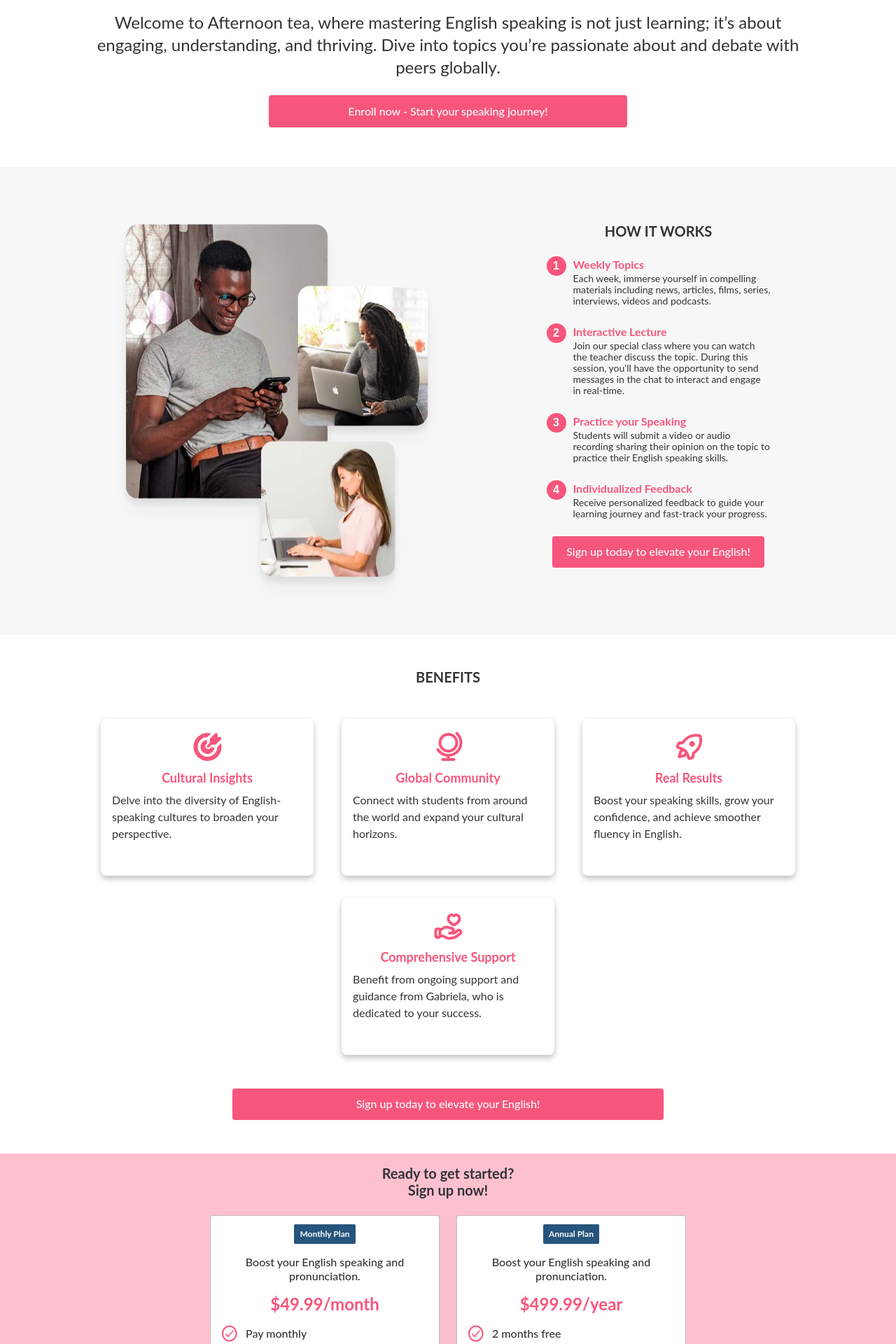
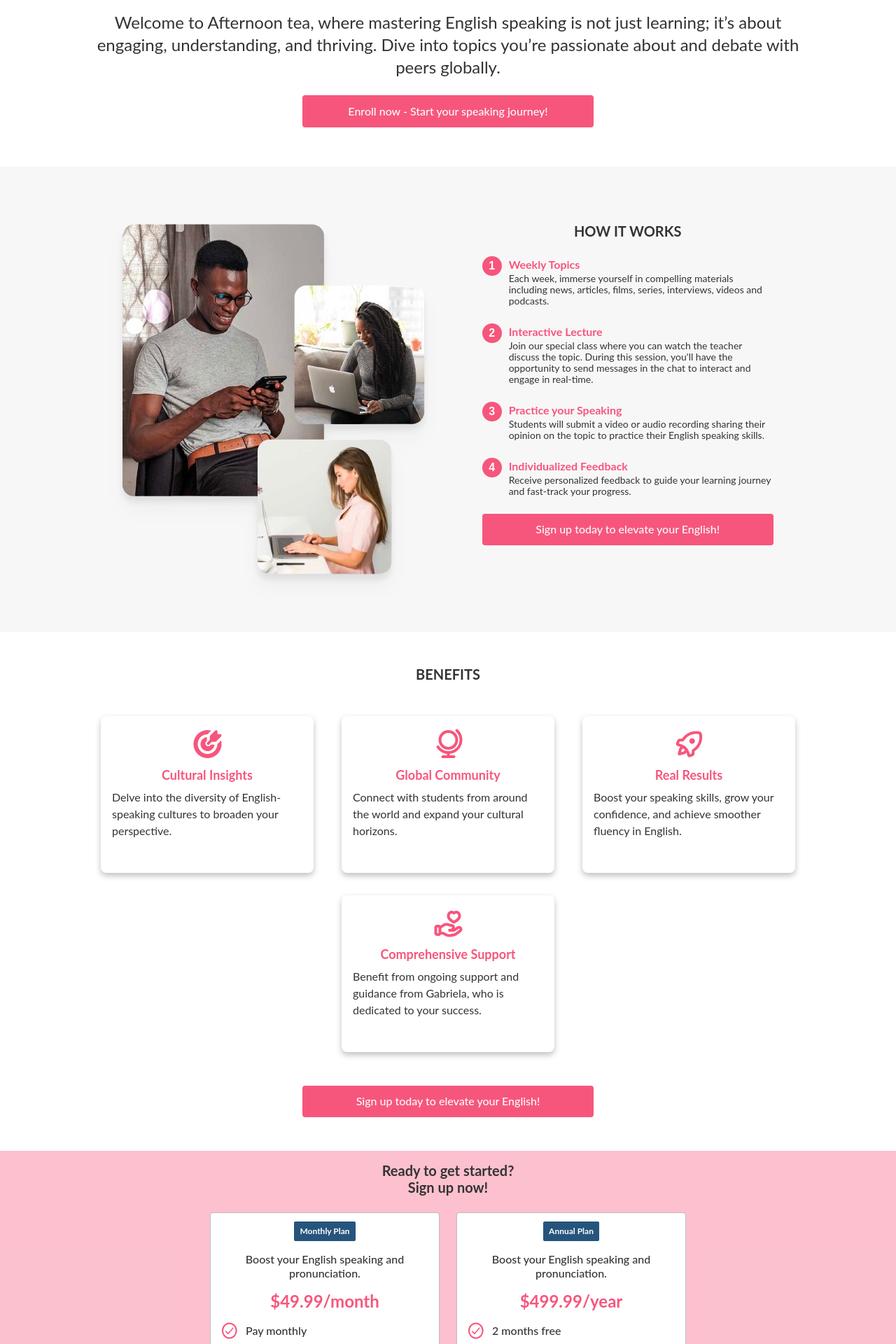
Before and after one commit to gabrielmulleer/english-with-gabriela, a React (Vite) app: page / in a window 1280 px wide. Shown: the part 500-2420 px from the top of the page at 70% size. Built offline with nearby package versions, Linux system fonts and the light colour scheme.

Commit message:
style: change button width

```diff
--- a/src/app/About/index.tsx
+++ b/src/app/About/index.tsx
@@ -1,10 +1,8 @@
 import Profile from "../../lib/assets/images/Profile.png";
 export default function About() {
   return (
-    <section
-      id="about"
-      className="px-4 py-4 mb-4 flex flex-col items-center justify-center md:flex-row md:p-12 lg:p-28 xl:gap-20"
-    >
+    <section id="about" className="flex items-center md:flex-col md:pb-12">
+      <div className="px-4 py-4 mb-2 flex flex-col items-center justify-center md:flex-row md:p-12 lg:pt-28 lg:px-28 xl:gap-20">
         <div className="md:pr-28 lg:max-w-[458px] xl:max-w-[600px]">
           <h2 className="text-xl/6 mb-6 mt-4 font-bold text-[#333333] md:text-start md:mb-14 xl:text-[30px]/10">
             WHO IS YOUR TEACHER?
@@ -13,8 +11,8 @@ export default function About() {
             Hi!
           </p>
           <p className="text-start mb-3 text-xl/6 font-bold text-[#333333] xl:text-2xl/8">
-          I'm <span className="text-[#F7567C]">Gabriela</span>, and I'm here to
-          help you communicate better in English.
+            I'm <span className="text-[#F7567C]">Gabriela</span>, and I'm here
+            to help you communicate better in English.
           </p>
           <p className="text-start mb-6 text-sm text-[#333333] md:text-base xl:text-xl/7">
             With 8 years of experience, I have helped hundreds of people from
@@ -24,6 +22,10 @@ export default function About() {
           </p>
         </div>
         <img src={Profile} alt="" />
+      </div>
+      <button className="hidden text-[#FCFCFC] bg-[#F7567C] text-xs w-full mb-4 md:block md:min-w-fit md:w-[40%] md:max-w-[26rem] lg:w-[50%] lg:text-base ">
+        Sign up today to elevate your English!
+      </button>
     </section>
   );
 }
--- a/src/app/Benefits/index.tsx
+++ b/src/app/Benefits/index.tsx
@@ -55,8 +55,7 @@ export default function Benefits() {
           </BenefitsCard>
         ))}
       </div>
-
-      <button className="text-[#FCFCFC] bg-[#F7567C] text-xs w-full mb-4 md:w-[40%] lg:w-[50%] lg:text-base ">
+      <button className="text-[#FCFCFC] bg-[#F7567C] text-xs w-full mb-4 md:min-w-fit md:w-[40%] md:max-w-[26rem] lg:text-base ">
         Sign up today to elevate your English!
       </button>
     </section>
--- a/src/app/Home/index.tsx
+++ b/src/app/Home/index.tsx
@@ -66,7 +66,7 @@ export default function Home() {
           learning; it’s about engaging, understanding, and thriving. Dive into
           topics you’re passionate about and debate with peers globally.
         </p>
-        <button className="text-[#FCFCFC] bg-[#F7567C] text-xs w-full mb-2 md:w-[50%] lg:text-base">
+        <button className="text-[#FCFCFC] bg-[#F7567C] text-xs w-full mb-2 md:min-w-fit md:w-[40%]  md:max-w-[26rem] lg:w-[50%] lg:text-base ">
           Enroll now - Start your speaking journey!
         </button>
       </div>
--- a/src/app/HowItWorks/index.tsx
+++ b/src/app/HowItWorks/index.tsx
@@ -35,17 +35,17 @@ export default function HowItWorks() {
   return (
     <section
       id="how-it-works"
-      className="px-6 pt-4 bg-[#F7F7F7] lg:flex lg:justify-around lg:py-20 lg:px-8 xl:px-24"
+      className="px-6 pt-4 bg-[#F7F7F7] lg:flex lg:justify-evenly lg:py-20 lg:px-8 xl:px-24"
     >
       <img
         src={HowItWorksImg}
         alt=""
         className="hidden lg:block drop-shadow-xl"
       />
-      <div className="lg:max-w-80">
+      <div className="lg:max-w-[26rem]">
         <h1 className="text-xl/6 mb-6">HOW IT WORKS</h1>
         <HowItWorksList items={items} />
-        <button className="text-[#FCFCFC] bg-[#F7567C] text-xs w-full mb-4 md:w-[40%] md:min-w-fit lg:text-base">
+        <button className="text-[#FCFCFC] bg-[#F7567C] text-xs w-full mb-4 md:min-w-fit md:w-[40%] md:max-w-[26rem] lg:w-full lg:text-base">
           Sign up today to elevate your English!
         </button>
       </div>
```
Lines whose indentation alone changed are shown as unchanged.
